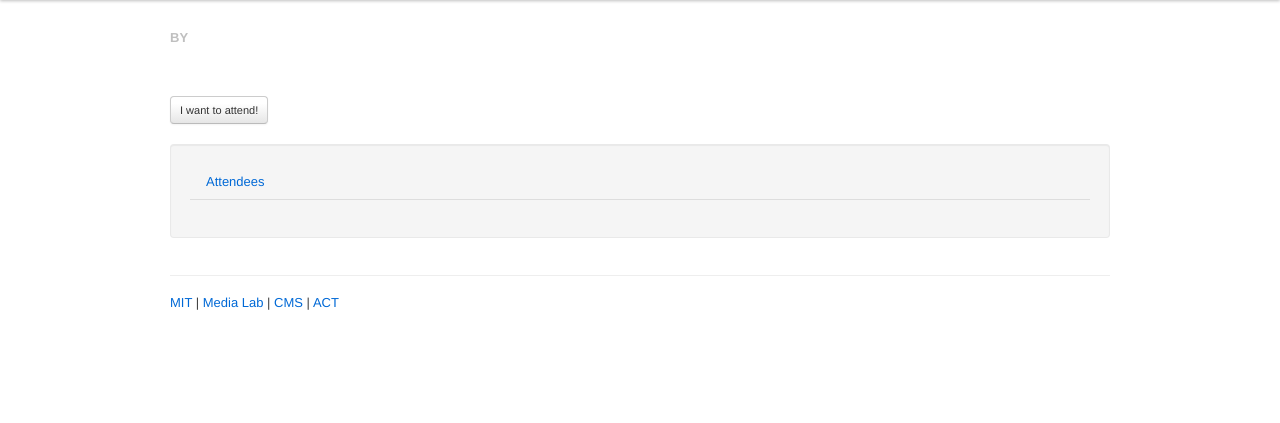
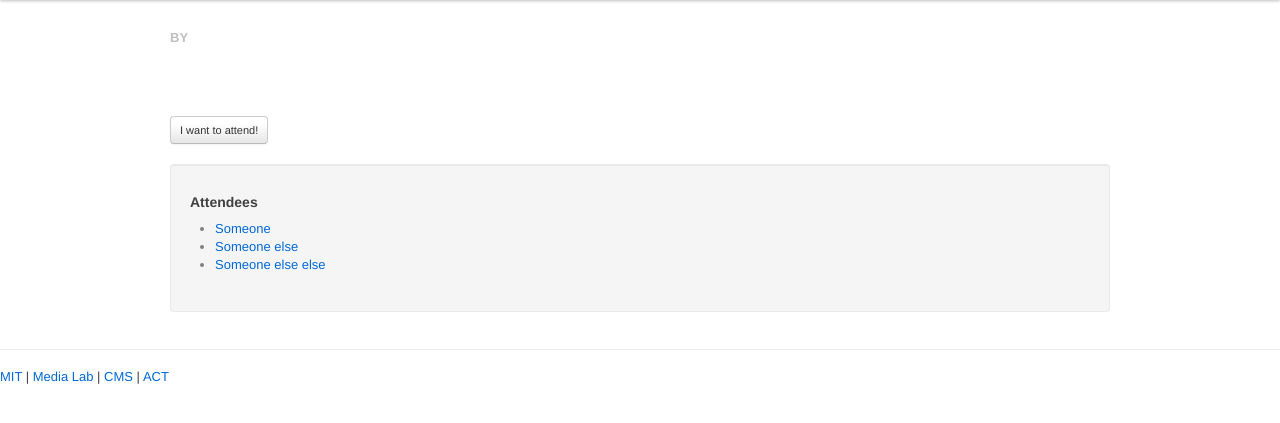
Before and after one commit to ricarose/shekho, a Django app: template templates/session/details.html in a window 1280 px wide. Shown: the part 40-463 px from the top of the page. Run offline with Django 3.2, Linux system fonts and the light colour scheme; the template is opened without the code that fills it, so the values that code supplies are empty; some libraries are stand-ins or nearby versions.

Commit message:
More changes to the session detail page layout

```diff
--- a/templates/session/details.html
+++ b/templates/session/details.html
@@ -26,7 +26,7 @@
   <h6>By {{ session.facilitator.first_name }} {{ session.facilitator.last_name }}</h6>
   <br>
   {{ session.description }}
-  <br>
+  <br><br>
   <a href="#" class="btn small">I want to attend!</a>
 </div>
 </div>
@@ -36,19 +36,13 @@
  <br>
 
  <div class="well">
- <ul class="tabs" data-tabs="tabss" >
- <li><a href="#attendees">Attendees</a></li>
- </ul>
 
- <div class="tab-content">
-
-  <div id="attendees">
+ <h5>Attendees</h5>
   <ul>
   <li><a>Someone</a></li>
   <li><a>Someone else</a></li>
   <li><a>Someone else else</a></li>
   </ul>
-  </div>
 
  </div>
 
```
